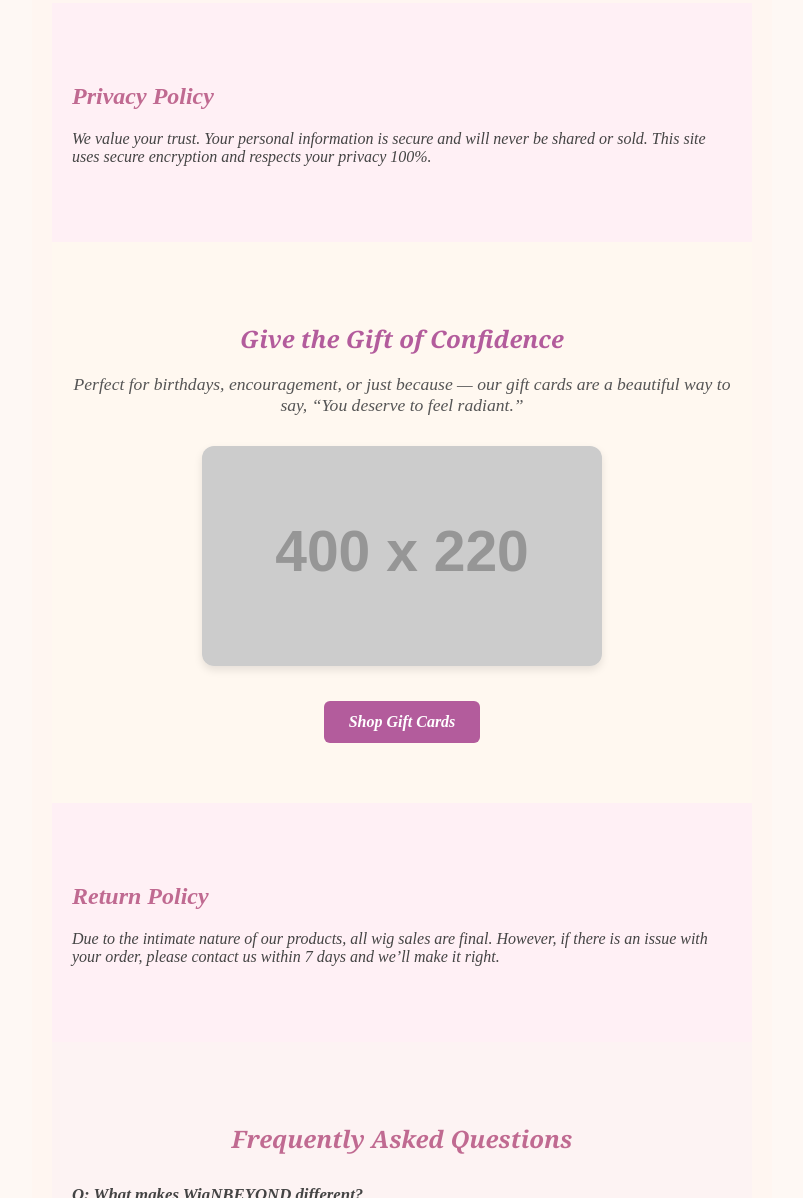
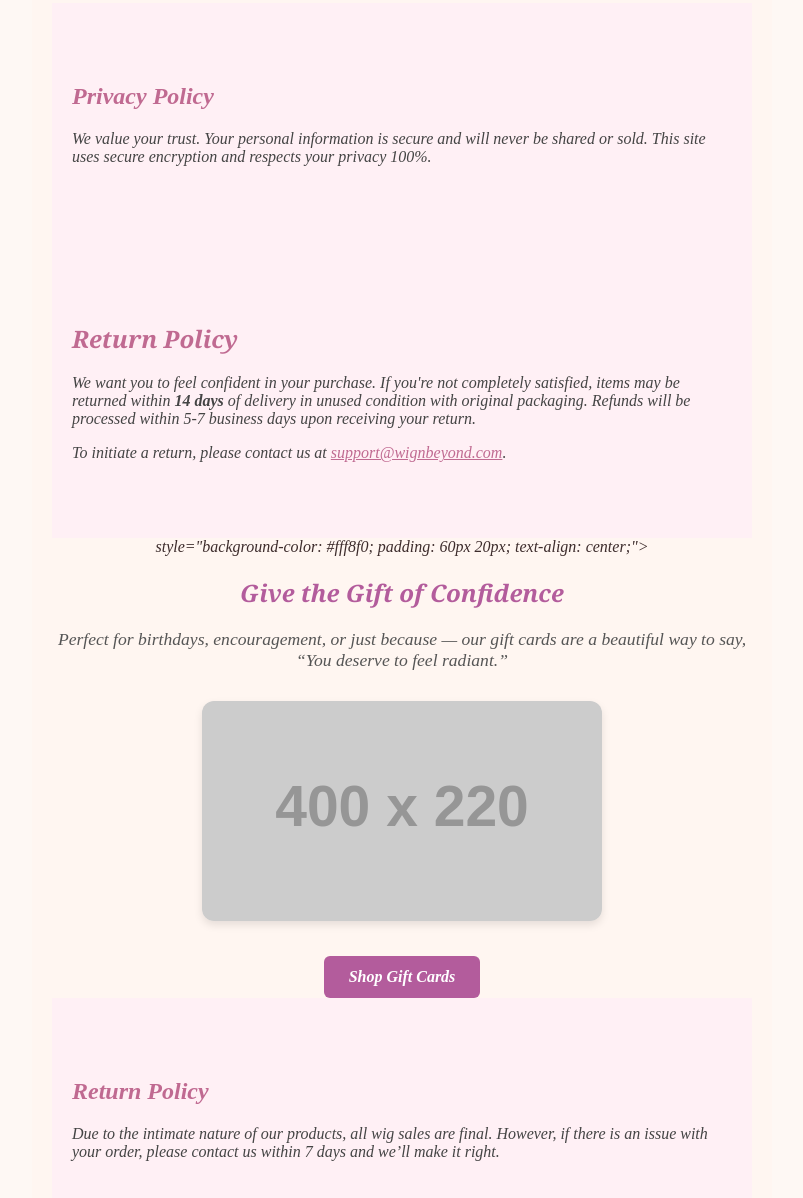
Before and after one commit to Bgopou65/WigSite, a plain HTML site: page index.html in a window 1280 px wide. Shown: the part 2720-3918 px from the top of the page, without its empty margins (238-1041 px from the left). Drawn offline with Linux system fonts and the light colour scheme; placeholder pictures from the web are drawn by us; a script that the page names is missing.

Commit message:
Update index.html

```diff
--- a/index.html
+++ b/index.html
@@ -147,8 +147,13 @@ section style="background-color:#fdf6f0; padding: 60px 20px;">
   <h2 style="color: #c06a91;">Privacy Policy</h2>
   <p>We value your trust. Your personal information is secure and will never be shared or sold. This site uses secure encryption and respects your privacy 100%.</p>
 </section>
-<!-- Gift Card Section -->
-<section style="background-color: #fff8f0; padding: 60px 20px; text-align: center;">
+    <!-- Return Policy Section -->
+<section id="returns" style="padding: 60px 20px; background-color: #fff0f5; color: #444; text-align: left;">
+  <h2 style="color: #c06a91; font-family: 'Georgia', serif;">Return Policy</h2>
+  <p>We want you to feel confident in your purchase. If you're not completely satisfied, items may be returned within <strong>14 days</strong> of delivery in unused condition with original packaging. Refunds will be processed within 5-7 business days upon receiving your return.</p>
+  <p>To initiate a return, please contact us at <a href="mailto:support@wignbeyond.com" style="color: #c06a91; text-decoration: underline;">support@wignbeyond.com</a>.</p>
+</section>
+<section> style="background-color: #fff8f0; padding: 60px 20px; text-align: center;">
   <h2 style="color: #b35c9c; font-family: 'Georgia', serif;">Give the Gift of Confidence</h2>
   <p style="max-width: 700px; margin: 0 auto 30px; font-size: 1.1rem; color: #555;">
     Perfect for birthdays, encouragement, or just because — our gift cards are a beautiful way to say, “You deserve to feel radiant.”
```
